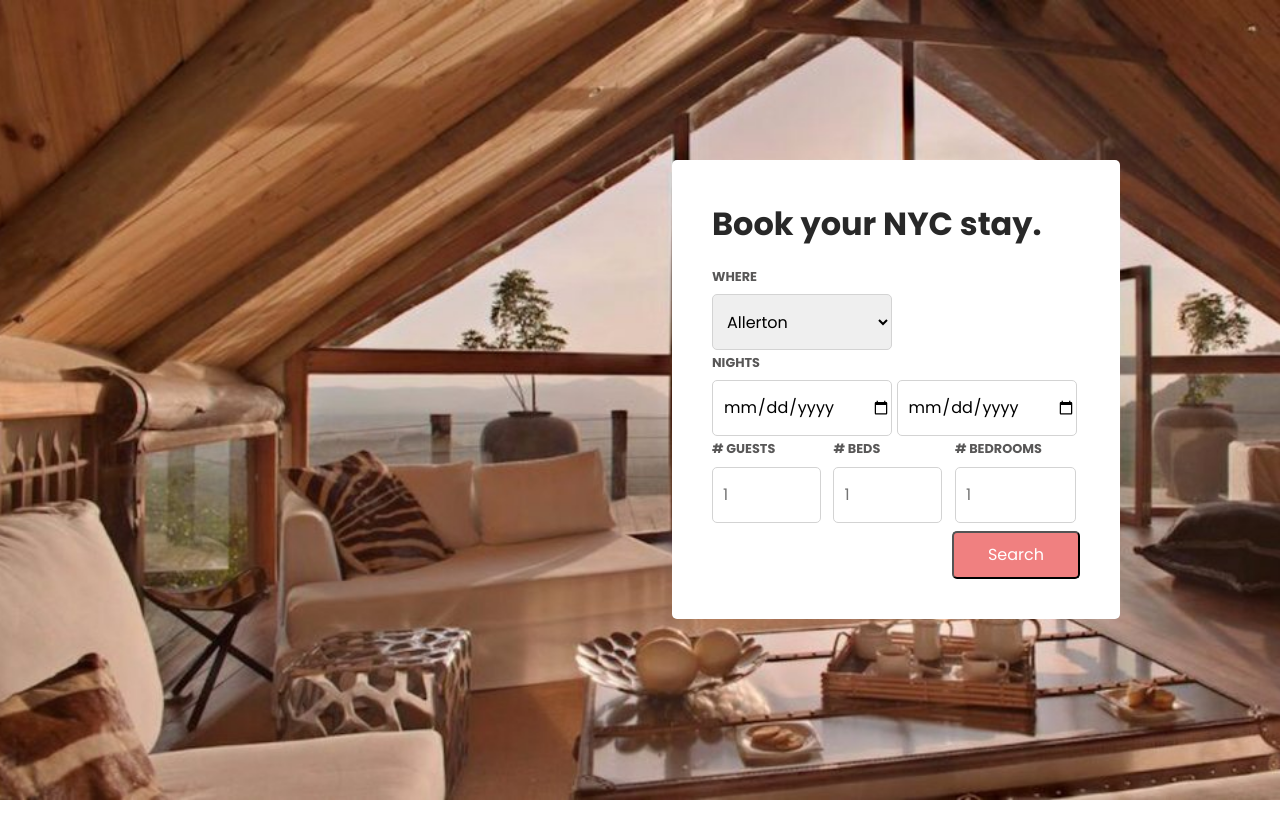
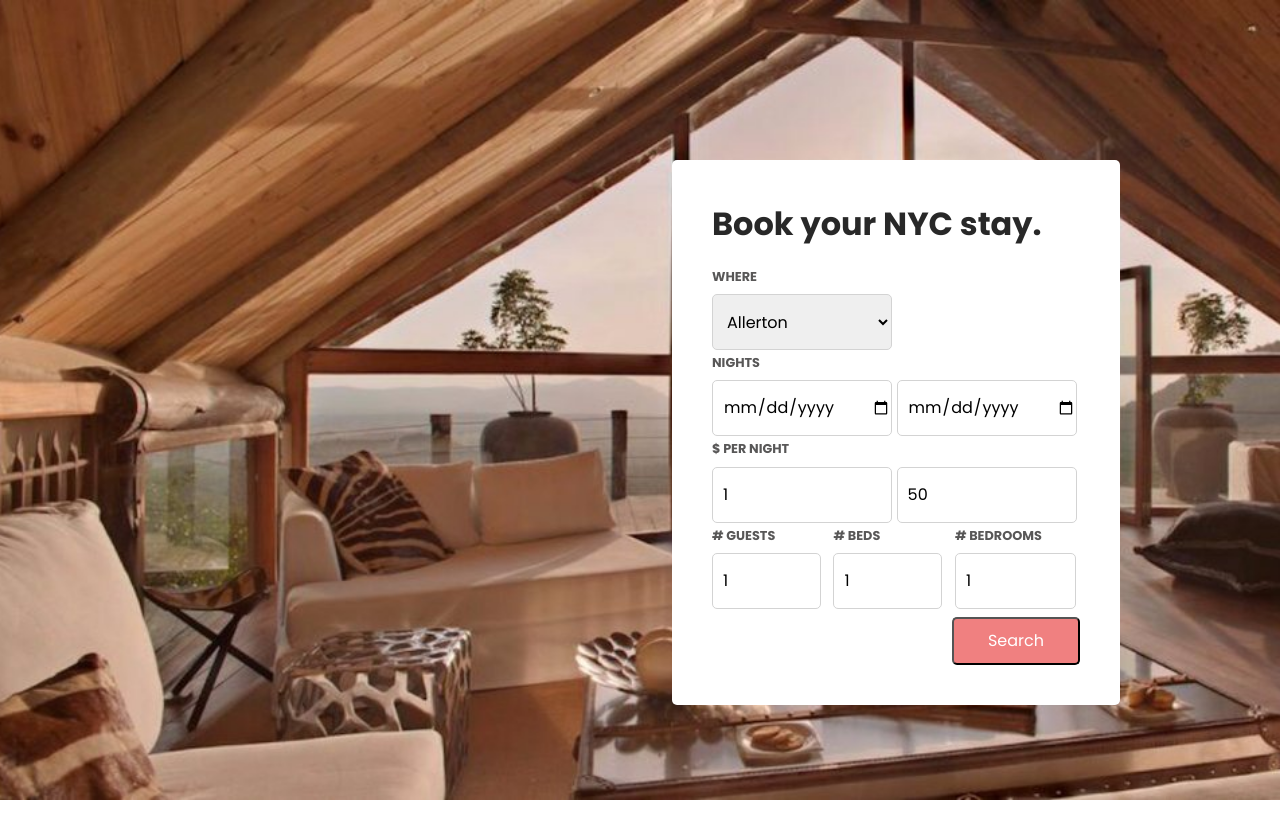
Before and after one commit to chen10an/airbnb-rec, a Django app: page /appy/ in a window 1280 px wide. Shown: the top 840 px of the page. Before the commit the page ends 800 px from the top, so only its background shows below. Run offline with Django 3.2, Linux system fonts and the light colour scheme; some libraries are stand-ins or nearby versions.

Commit message:
fixed frontend

```diff
--- a/mysite/appy/templates/appy/homePage.html
+++ b/mysite/appy/templates/appy/homePage.html
@@ -38,7 +38,7 @@ LOW PRIORITY
 						<span>
 							<label for="where">WHERE</label>
 							<br />
-						  	<select>
+						  	<select name="where">
 								<option>Allerton</option>
 								<option>Arden Heights</option>
 								<option>Arrochar</option>
@@ -274,23 +274,31 @@ LOW PRIORITY
 						</span>
 						<br />
 						<span>
+						  	<div>
+						  	<label>$ PER NIGHT</label>
+						  	<br />
+						  	<input type="number" name="minPrice" min=1 value=1>
+							<input type="number" name="maxPrice" min=1 value=50>
+						</span>
+						<br />
+						<span>
 						<div class="firstTwoFloaterBig">
-						  	<label for="numGuests"># GUESTS</label>
+						  	<label for="guests"># GUESTS</label>
 						  	<br />
-						  	<input class="third" type="number" name="numGuests" min=1 placeholder=1>
+						  	<input class="third" type="number" name="guests" min=1 value=1>
 						</div>
 						<!-- </span>
 						<br />
 						<span> -->
 						<div class="firstTwoFloaterBig">
-						  	<label for="numBeds"># BEDS</label>
+						  	<label for="beds"># BEDS</label>
 						  	<br />
-						  	<input class="third" type="number" name="numBeds" min=1 placeholder=1>
+						  	<input class="third" type="number" name="beds" min=1 value=1>
 						</div>
 						<div class="lastFloaterBig">
-						  	<label for="numBedrooms"># BEDROOMS</label>
+						  	<label for="bedrooms"># BEDROOMS</label>
 						  	<br />
-						  	<input class="third" type="number" name="numRooms" min=1 placeholder=1>
+						  	<input class="third" type="number" name="rooms" min=1 value=1>
 						</div>
 						<div id="formButtonUnit">
 							<button id="formButton" type="submit">Search</button>
@@ -303,9 +311,9 @@ LOW PRIORITY
 				<div id="formContainerSmall">
 					<form action="./customizePage.html">
 						<span>
-							<label>WHERE</label>
+							<label for="where">WHERE</label>
 							<br />
-						  	<select>
+						  	<select name="where">
 								<option>Allerton</option>
 								<option>Arden Heights</option>
 								<option>Arrochar</option>
@@ -541,23 +549,31 @@ LOW PRIORITY
 							<input type="date" name="checkout">
 						</span>
 						<br />
+						<span>
+						  	<div>
+						  	<label>$ PER NIGHT</label>
+						  	<br />
+						  	<input type="number" name="minPrice" min=1 value=1>
+							<input type="number" name="maxPrice" min=1 value=50>
+						</span>
+						<br />
 						<div class="firstTwoFloaterSmall">
-						  	<label for="guestField"># GUESTS</label>
+						  	<label for="guests"># GUESTS</label>
 						  	<br />
-						  	<input class="third" type="number" name="numGuests" min=1 placeholder=1>
+						  	<input class="third" type="number" name="guests" min=1 value=1>
 						</div>
 						</span>
 						<!-- <br /> -->
 						<span>
 						<div class="firstTwoFloaterSmall">
-						  	<label for="guestField"># BEDS</label>
+						  	<label for="beds"># BEDS</label>
 						  	<br />
-						  	<input class="third" type="number" name="numBeds" min=1 placeholder=1>
+						  	<input class="third" type="number" name="beds" min=1 value=1>
 						</div>
 						<div class="lastFloaterSmall">
-						  	<label for="guestField"># BEDROOMS</label>
+						  	<label for="bedrooms"># BEDROOMS</label>
 						  	<br />
-						  	<input class="third" type="number" name="numRooms" min=1 placeholder=1>
+						  	<input class="third" type="number" name="rooms" min=1 value=1>
 						</div>
 						<div id="formButtonUnit">
 							<button id="formButtonSmall" type="submit">Search</button>
```
